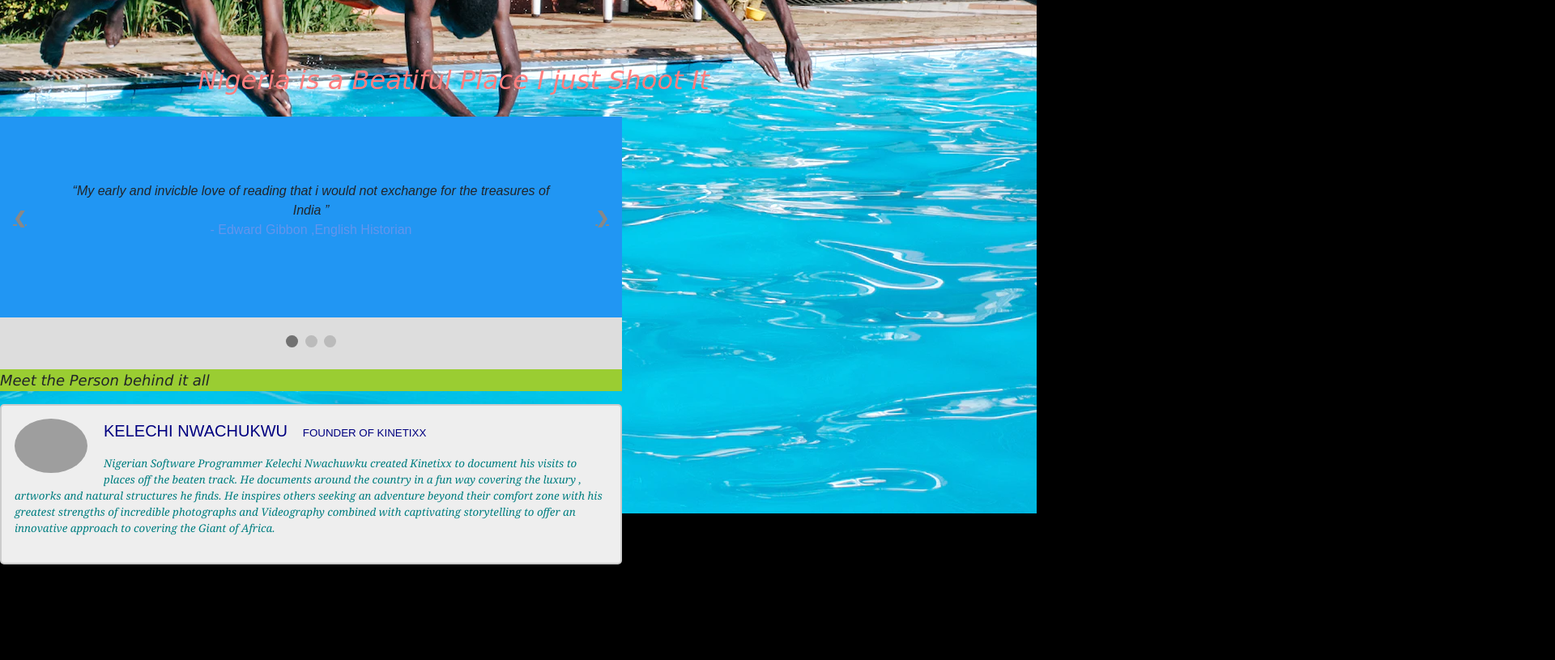
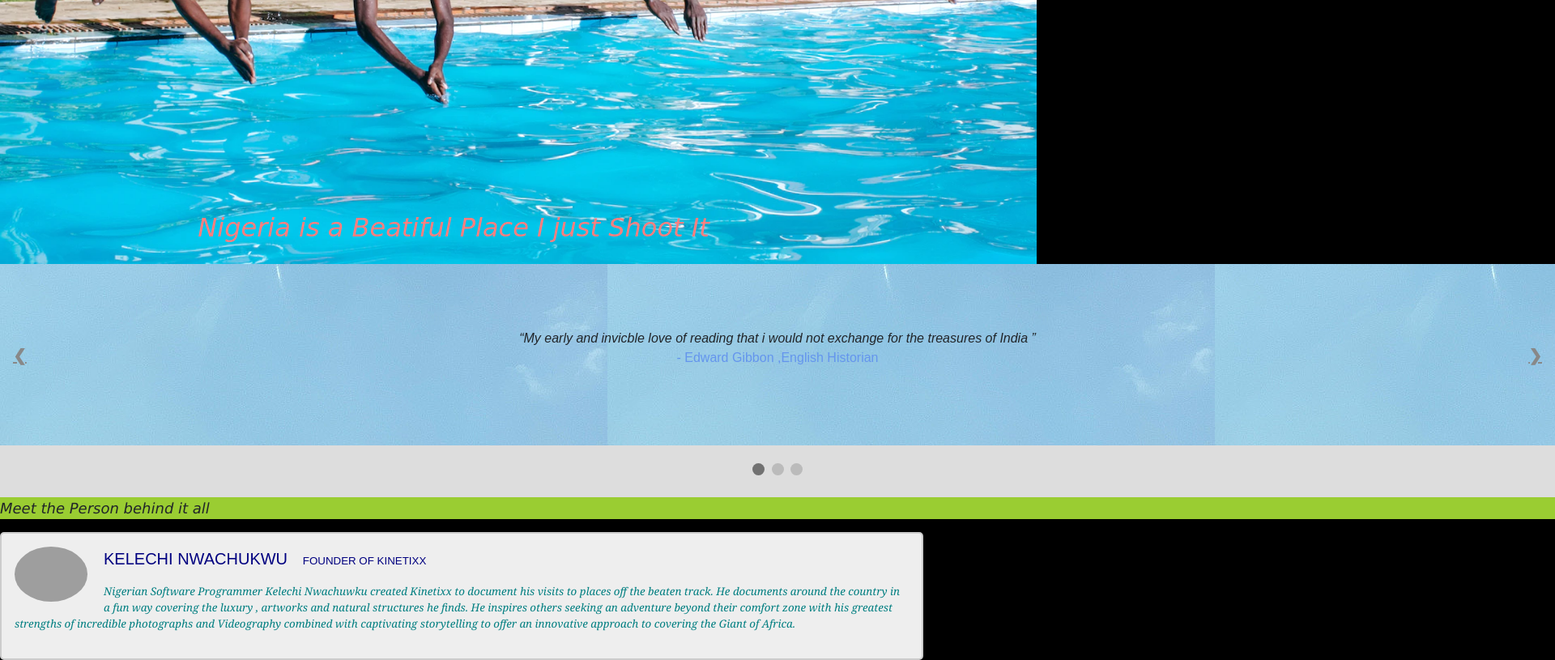
Before and after one commit to Gigx267/Kinetixx.github.io, a plain HTML site: page Homepage.html in a window 1280 px wide. Shown: the part 346-1161 px from the top of the page at 81% size, 1920 px wide, since content can reach past the window. Before the commit the page ends 1043 px from the top, so only its background shows below. Drawn offline with nearby package versions, Linux system fonts and the light colour scheme; grey boxes are pictures that could not be loaded.

Commit message:
Add files via upload

```diff
--- a/Homepage.html
+++ b/Homepage.html
@@ -241,7 +241,7 @@
           display: none;
           padding: 80px;
           text-align: center;
-          background-color: #2196F3;
+          background-image: url(er.JPG);
 
         }
 
@@ -482,6 +482,12 @@
             background-origin: padding-box;
             background-repeat: no-repeat;
         background-color:black;
+        background-size: cover;
+        background-clip: content-box;
+        margin-left: 8px;
+        overflow: hidden;
+        min-width: 1920px;
+
 
 
         }
```
